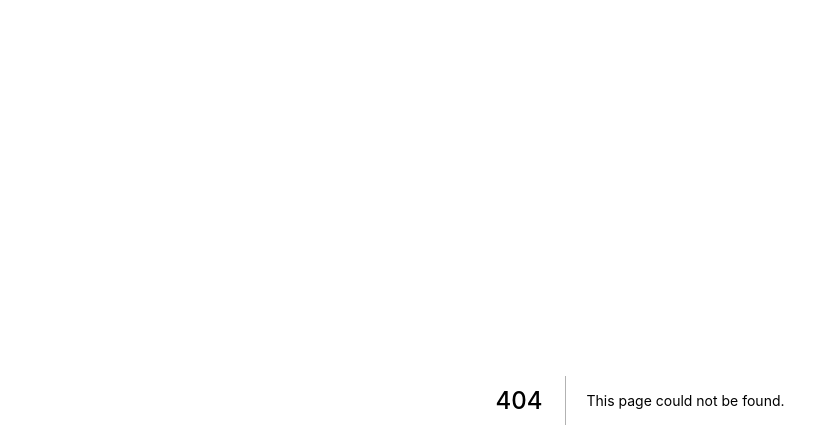
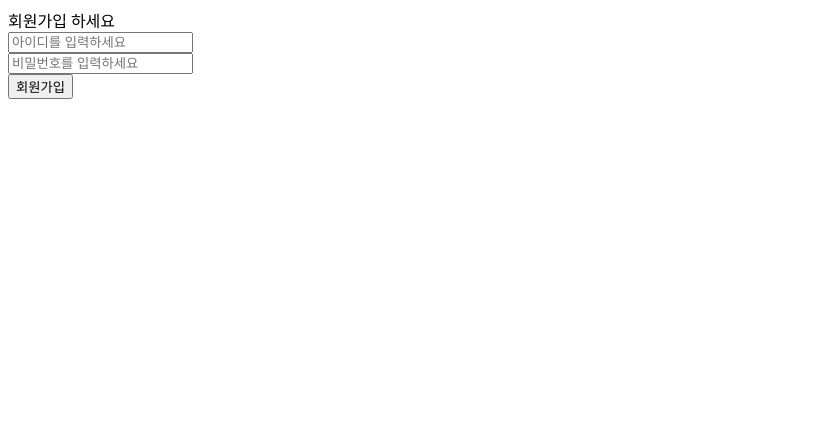
Before and after one commit to firstcommit23/wanted-pre-onboarding-challenge-fe-1, a Next.js app: page /auth/signup in a window 1280 px wide. Before the commit this address had no page. Shown: the top 448 px of the page, without its empty margins (0-839 px from the left). Built offline with nearby package versions, Linux system fonts and the light colour scheme.

Commit message:
feat: 로그인/회원가입 기본 기능 구현

```diff
--- a/apis/api.ts
+++ b/apis/api.ts
@@ -1,5 +1,14 @@
+import authInstance from './authInstance';
 import todoInstance from './todoInstance';
-
+import type { User } from './type';
 export const getTodos = () => {
   return todoInstance.get(`/todos`).then((res) => res.data.data || []);
 };
+
+export const login = (params: User) => {
+  return authInstance.post(`/users/login`, params);
+};
+
+export const signup = (params: User) => {
+  return authInstance.post(`/users/create`, params);
+};
--- /dev/null
+++ b/apis/authInstance.ts
@@ -0,0 +1,31 @@
+import axios, { AxiosInstance } from 'axios';
+import qs from 'qs';
+
+const authInstance: AxiosInstance = axios.create({
+  baseURL: 'http://localhost:8080',
+});
+
+authInstance.interceptors.request.use(
+  (config) => {
+    config.headers = {
+      ...config.headers,
+      'Content-Type': 'application/x-www-form-urlencoded',
+    };
+    config.data = qs.stringify(config.data);
+    return Promise.resolve(config);
+  },
+  (error) => {
+    return Promise.reject(error);
+  }
+);
+
+authInstance.interceptors.response.use(
+  (response) => {
+    return response;
+  },
+  (error) => {
+    return Promise.reject(error);
+  }
+);
+
+export default authInstance;
--- /dev/null
+++ b/components/EmailPasswordInputView.tsx
@@ -0,0 +1,45 @@
+import type { User } from '@/apis/type';
+
+interface IEmailPasswordInputView {
+  authType: 'login' | 'signup';
+  user: User;
+  handleChange: (e: React.ChangeEvent<HTMLInputElement>) => void;
+  handleButton: () => void;
+}
+
+const EmailPasswordInputView = ({
+  authType,
+  user,
+  handleChange,
+  handleButton,
+}: IEmailPasswordInputView) => {
+  const typeKorStr = authType === 'login' ? '로그인' : '회원가입';
+  return (
+    <div>
+      <div>{typeKorStr} 하세요</div>
+      <div>
+        <input
+          type="text"
+          name="email"
+          value={user.email}
+          onChange={handleChange}
+          placeholder="아이디를 입력하세요"
+        />
+      </div>
+      <div>
+        <input
+          type="password"
+          name="password"
+          value={user.password}
+          onChange={handleChange}
+          placeholder="비밀번호를 입력하세요"
+        />
+      </div>
+      <div>
+        <button onClick={handleButton}>{typeKorStr}</button>
+      </div>
+    </div>
+  );
+};
+
+export default EmailPasswordInputView;
--- a/package.json
+++ b/package.json
@@ -13,9 +13,11 @@
   "author": "",
   "license": "ISC",
   "dependencies": {
+    "@types/qs": "^6.9.7",
     "@types/react-dom": "^18.0.6",
     "axios": "^0.27.2",
     "next": "^12.2.3",
+    "qs": "^6.11.0",
     "react": "^18.2.0",
     "react-dom": "^18.2.0"
   },
--- /dev/null
+++ b/pages/auth/signup.tsx
@@ -0,0 +1,42 @@
+import React, { useState } from 'react';
+import { useRouter } from 'next/router';
+import { signup } from '@/apis/api';
+import type { User } from '@/apis/type';
+import EmailPasswordInputView from '@/components/EmailPasswordInputView';
+
+const SignUp = () => {
+  const [user, setUser] = useState<User>({ email: '', password: '' });
+  const router = useRouter();
+  const handleButton = async () => {
+    // TODO: 유효성 체크하기
+    if (!user.email || !user.password) {
+      alert('아이디와 비밀번호를 입력하세요.');
+      return;
+    }
+
+    const result = await signup(user);
+    if (result.status === 200) {
+      alert(result.data.message);
+      router.push('/auth/login');
+    }
+    // TODO: Uncaught (in promise) error 고치기
+  };
+
+  const handleChange = (e: React.ChangeEvent<HTMLInputElement>) => {
+    setUser({
+      ...user,
+      [e.target.name]: e.target.value,
+    });
+  };
+
+  return (
+    <EmailPasswordInputView
+      authType="signup"
+      user={user}
+      handleChange={handleChange}
+      handleButton={handleButton}
+    />
+  );
+};
+
+export default SignUp;
```
Also changed, not shown: pages/auth/login.tsx (added, +48 -0 lines), 1 other file (tests, documents, lock files or other folders).
